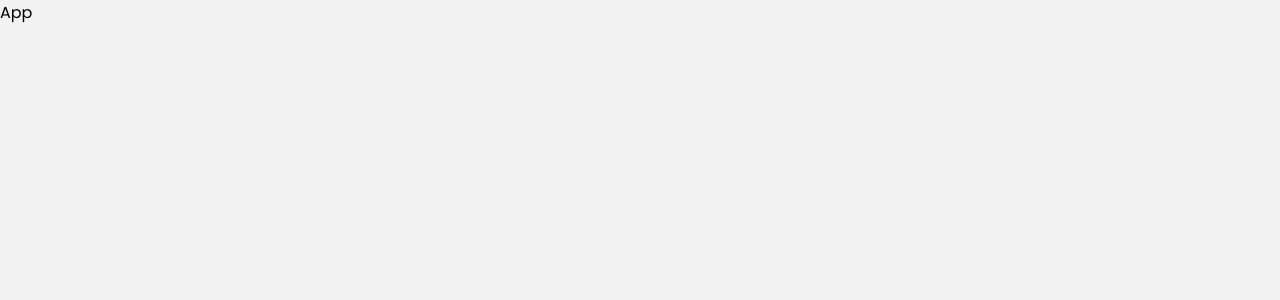
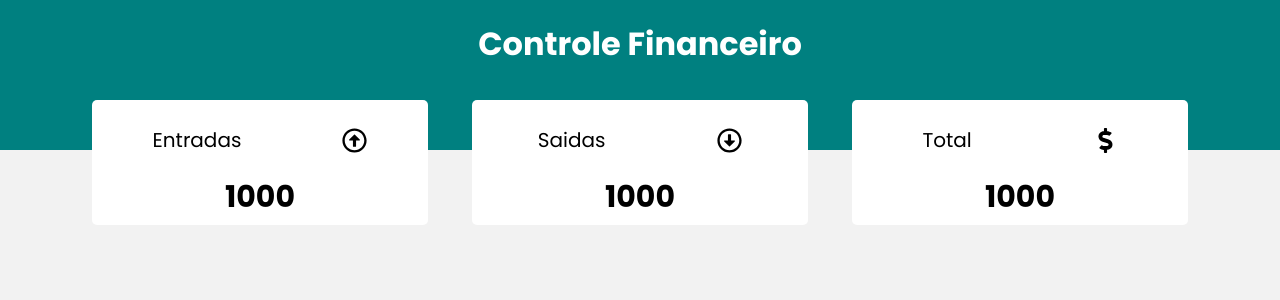
Before and after one commit to Adrianodbs/controle-de-finan-as-react, a React (Create React App) app: page / in a window 1280 px wide. Shown: the top 300 px of the page. Built offline with nearby package versions, Linux system fonts and the light colour scheme.

Commit message:
css header e resume

```diff
--- a/src/App.js
+++ b/src/App.js
@@ -1,10 +1,13 @@
 import React from 'react'
+import Header from './components/Header'
+import Resume from './components/Resume'
 import Global from './styles/global'
 
 function App() {
   return (
     <>
-      <div>App</div>
+      <Header />
+      <Resume />
       <Global />
     </>
   )
--- /dev/null
+++ b/src/components/Header/index.js
@@ -0,0 +1,14 @@
+import React from 'react'
+import * as C from './styles'
+
+const Header = () => {
+  return (
+    <C.Container>
+      <C.Header>
+        <C.Title>Controle Financeiro</C.Title>
+      </C.Header>
+    </C.Container>
+  )
+}
+
+export default Header
--- /dev/null
+++ b/src/components/Header/styles.js
@@ -0,0 +1,14 @@
+import styled from 'styled-components'
+
+export const Container = styled.div`
+  height: 150px;
+  text-align: center;
+  background: teal;
+`
+
+export const Header = styled.h1``
+
+export const Title = styled.div`
+  padding-top: 20px;
+  color: #fff;
+`
--- /dev/null
+++ b/src/components/Resume/index.js
@@ -0,0 +1,21 @@
+import React from 'react'
+import ResumeItem from '../ResumeItem'
+import { Container } from './styles'
+
+import {
+  FaRegArrowAltCircleDown,
+  FaRegArrowAltCircleUp,
+  FaDollarSign
+} from 'react-icons/fa'
+
+function Resume() {
+  return (
+    <Container>
+      <ResumeItem title="Entradas" Icon={FaRegArrowAltCircleUp} value="1000" />
+      <ResumeItem title="Saidas" Icon={FaRegArrowAltCircleDown} value="1000" />
+      <ResumeItem title="Total" Icon={FaDollarSign} value="1000" />
+    </Container>
+  )
+}
+
+export default Resume
--- /dev/null
+++ b/src/components/Resume/styles.js
@@ -0,0 +1,11 @@
+import styled from 'styled-components'
+
+export const Container = styled.div`
+  max-width: 1120px;
+  width: 98%;
+  margin: 0 auto;
+  display: flex;
+  gap: 20px;
+  margin-top: -50px;
+  justify-content: space-around;
+`
--- /dev/null
+++ b/src/components/ResumeItem/index.js
@@ -0,0 +1,15 @@
+import * as C from './styles'
+
+function ResumeItem({ title, Icon, value }) {
+  return (
+    <C.Container>
+      <C.Header>
+        <C.HeaderTitle>{title}</C.HeaderTitle>
+        <Icon />
+      </C.Header>
+      <C.Total>{value}</C.Total>
+    </C.Container>
+  )
+}
+
+export default ResumeItem
--- /dev/null
+++ b/src/components/ResumeItem/styles.js
@@ -0,0 +1,50 @@
+import styled from 'styled-components'
+
+export const Container = styled.div`
+  display: flex;
+  flex-direction: column;
+  align-items: center;
+  background-color: #fff;
+  border-radius: 5px;
+  padding: 5px 15px;
+  width: 30%;
+
+  @media (max-width: 750px) {
+    width: 20%;
+
+    p {
+      font-size: 12px;
+    }
+
+    span {
+      font-size: 20px;
+    }
+
+    svg {
+      display: none;
+    }
+  }
+`
+
+export const Header = styled.header`
+  display: flex;
+  align-items: center;
+  justify-content: space-around;
+  width: 100%;
+  gap: 10px;
+  margin: 20px auto;
+
+  svg {
+    width: 25px;
+    height: 25px;
+  }
+`
+
+export const HeaderTitle = styled.p`
+  font-size: 20px;
+`
+
+export const Total = styled.span`
+  font-size: 30px;
+  font-weight: bold;
+`
--- a/src/styles/global.js
+++ b/src/styles/global.js
@@ -2,9 +2,13 @@ import { createGlobalStyle } from 'styled-components'
 
 const Global = createGlobalStyle`
 
-  body{
+ *{
     margin:0;
     padding: 0;
+    box-sizing: border-box;
+ }
+ body{
+
     font-family: 'Poppins', sans-serif;
     background-color: #f2f2f2;
   }
```
